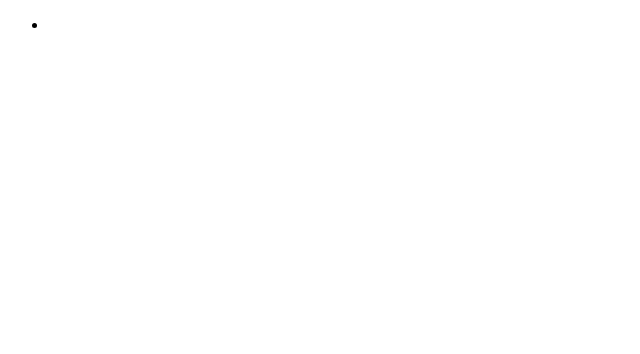
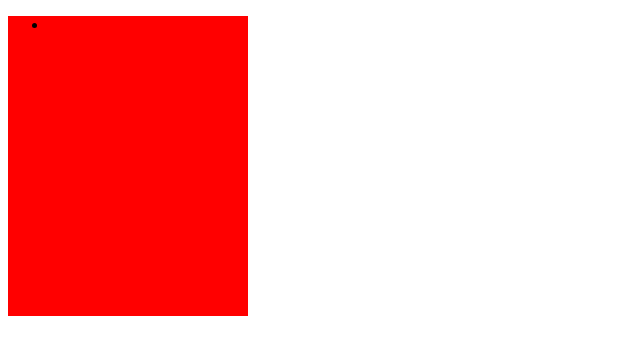
Before and after one commit to ZHANGYIM/proiect2, a plain HTML site: page index.html in a window 1280 px wide. Shown: the whole page, without its empty margins (0-640 px from the left). Drawn offline with Linux system fonts and the light colour scheme.

Commit message:
改变index.html内容

```diff
--- a/index.html
+++ b/index.html
@@ -9,11 +9,16 @@
         #box{
             width:100px;
         }
+        .list{
+            width:200px;
+            height:300px;
+            background: red;
+        }
     </style>
 </head>
 <body>
     <div id="box">
-        <ul>
+        <ul class="list">
             <li></li>
         </ul>
     </div>
```
